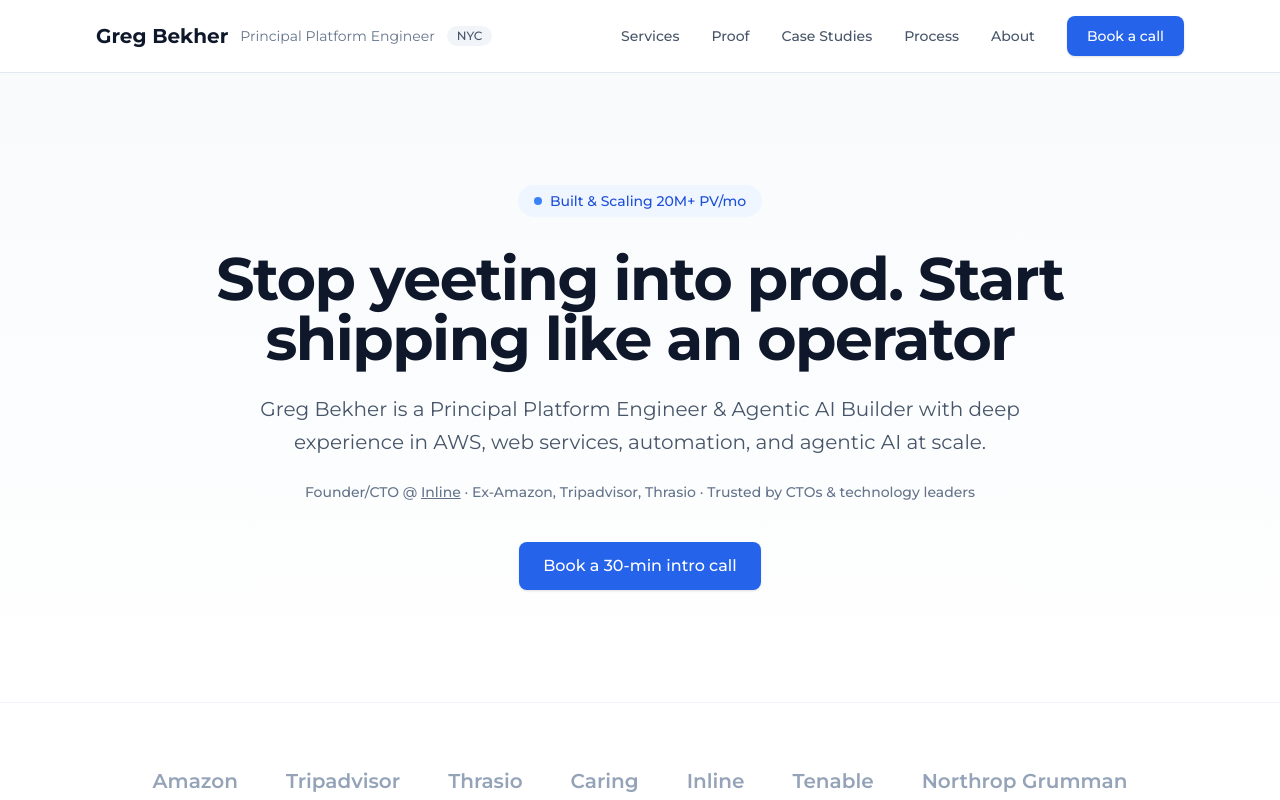
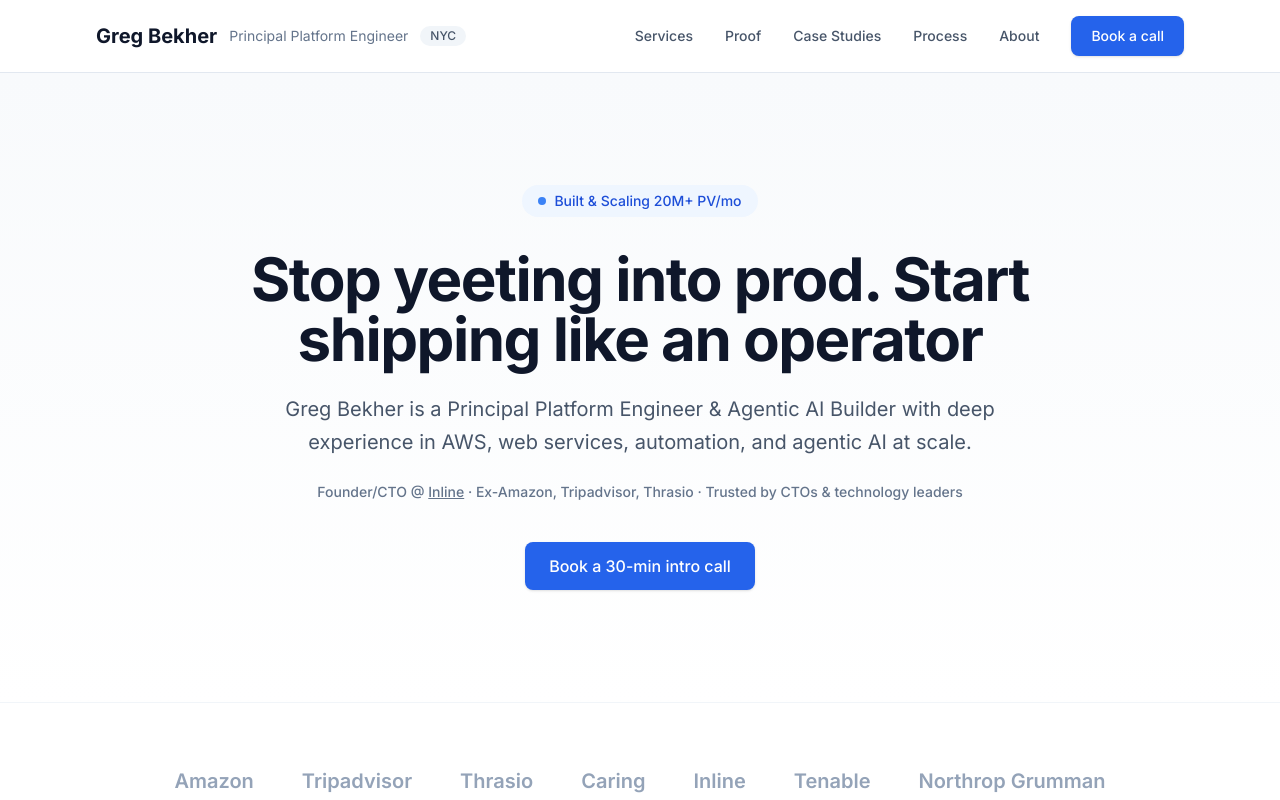
Before and after one commit to bekher/bekher.com, a Next.js app: page / in a window 1280 px wide. Shown: the top 800 px of the page. Built offline with nearby package versions, Linux system fonts and the light colour scheme.

Commit message:
chore: change non-heading font back to inter

```diff
--- a/src/app/globals.css
+++ b/src/app/globals.css
@@ -3,7 +3,8 @@
 @custom-variant dark (&:where(.dark, .dark *));
 
 @theme inline {
-  --font-sans: var(--font-montserrat), ui-sans-serif, system-ui, sans-serif;
+  --font-sans: var(--font-inter), ui-sans-serif, system-ui, sans-serif;
+  --font-heading: var(--font-montserrat), ui-sans-serif, system-ui, sans-serif;
 
   /* Blue accent colors */
   --color-blue-50: #eff6ff;
@@ -45,6 +46,11 @@
   --color-red-500: #ef4444;
   --color-red-600: #dc2626;
   --color-red-900: #7f1d1d;
+}
+
+/* Headings use Montserrat */
+h1, h2, h3, h4, h5, h6 {
+  font-family: var(--font-heading);
 }
 
 html {
--- a/src/app/layout.tsx
+++ b/src/app/layout.tsx
@@ -1,6 +1,11 @@
 import type { Metadata } from "next";
-import { Montserrat } from "next/font/google";
+import { Inter, Montserrat } from "next/font/google";
 import "./globals.css";
+
+const inter = Inter({
+  subsets: ["latin"],
+  variable: "--font-inter",
+});
 
 const montserrat = Montserrat({
   subsets: ["latin"],
@@ -65,7 +70,7 @@
       <head>
         <script dangerouslySetInnerHTML={{ __html: themeScript }} />
       </head>
-      <body className={`${montserrat.variable} font-sans antialiased`}>
+      <body className={`${inter.variable} ${montserrat.variable} font-sans antialiased`}>
         {children}
       </body>
     </html>
```
